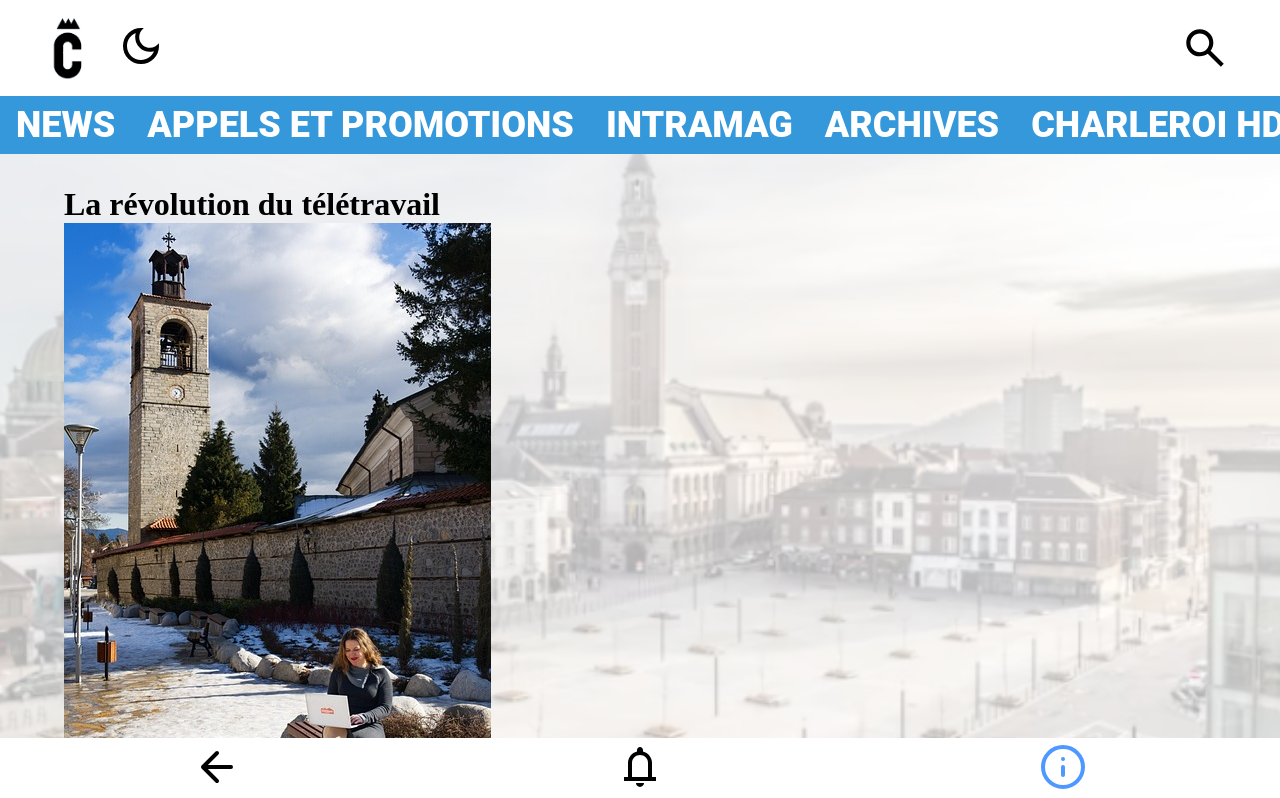
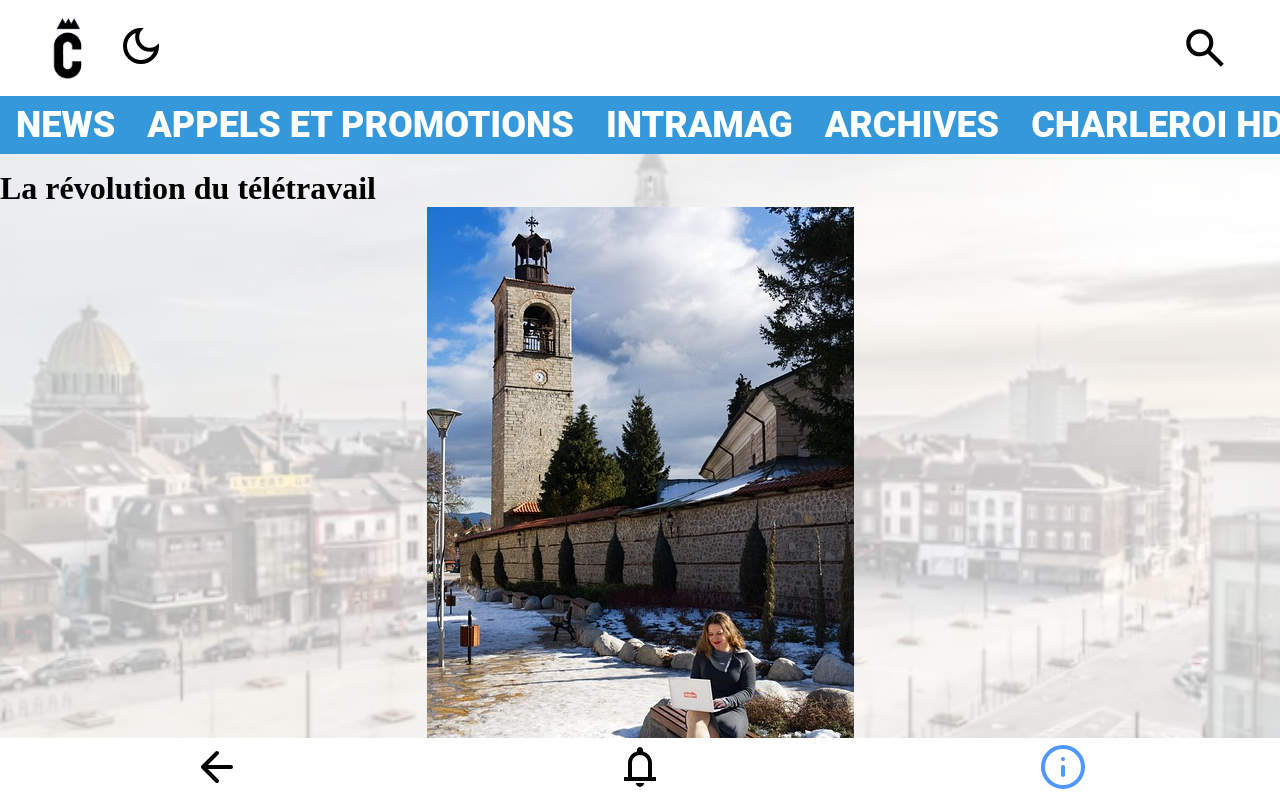
Before and after one commit to MaTor97/charl-e-intra, a React (Vite) app: page / in a window 1280 px wide. Shown: the top 798 px of the page. Built offline with nearby package versions, Linux system fonts and the light colour scheme.

Commit message:
article sizes

```diff
--- a/src/styles/_article.scss
+++ b/src/styles/_article.scss
@@ -3,10 +3,22 @@ main {
     width: 100%;
     height: auto;
     margin: 0 auto;
-    padding: 2rem 4rem;
+    padding: 1rem 0;
     overflow: hidden;
     box-sizing: border-box;
     padding-bottom: 4rem;
     scrollbar-width: none;
 
+    .imageContainer {
+        position: relative;
+        width: 100%;
+        height: 100%;
+        margin: 0 auto;
+        padding: 0;
+        overflow: hidden;
+        box-sizing: border-box;
+        display: flex;
+        justify-content: center;
+        align-items: center;
+    }
   }
```
